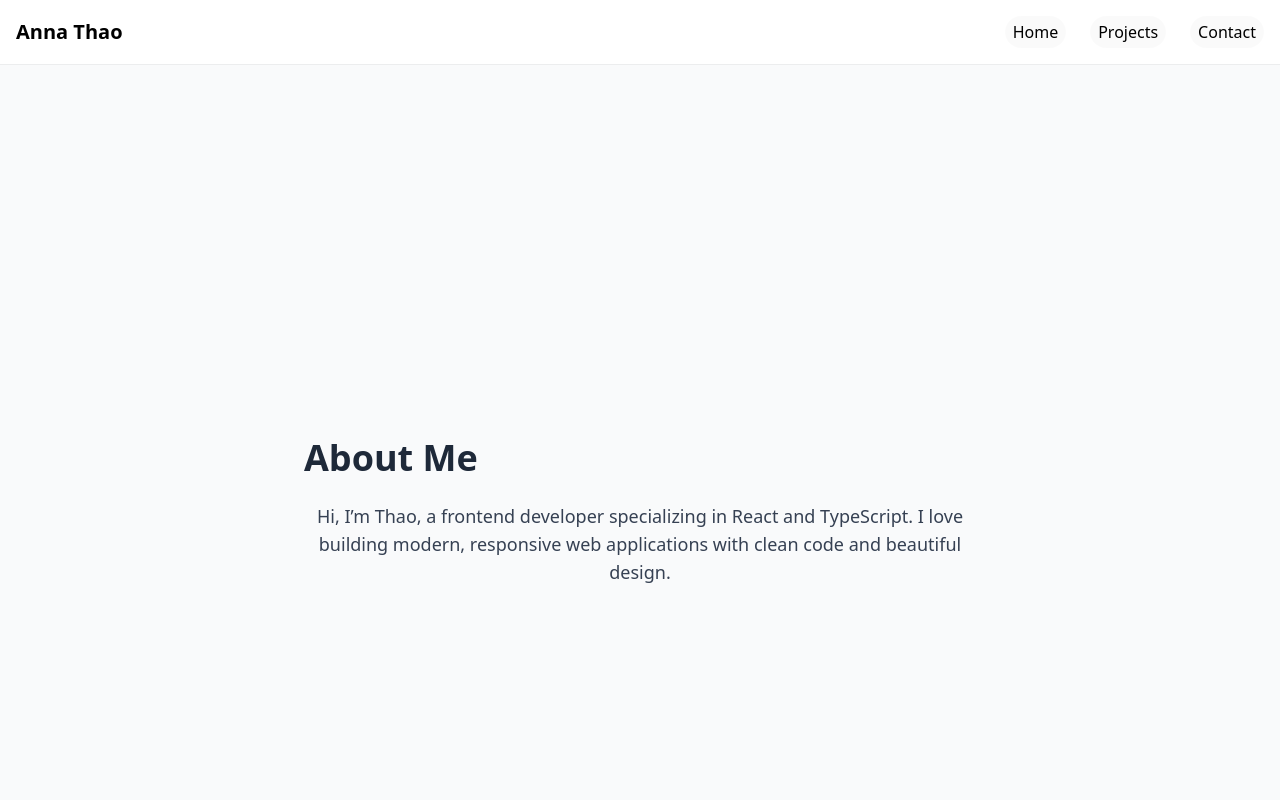
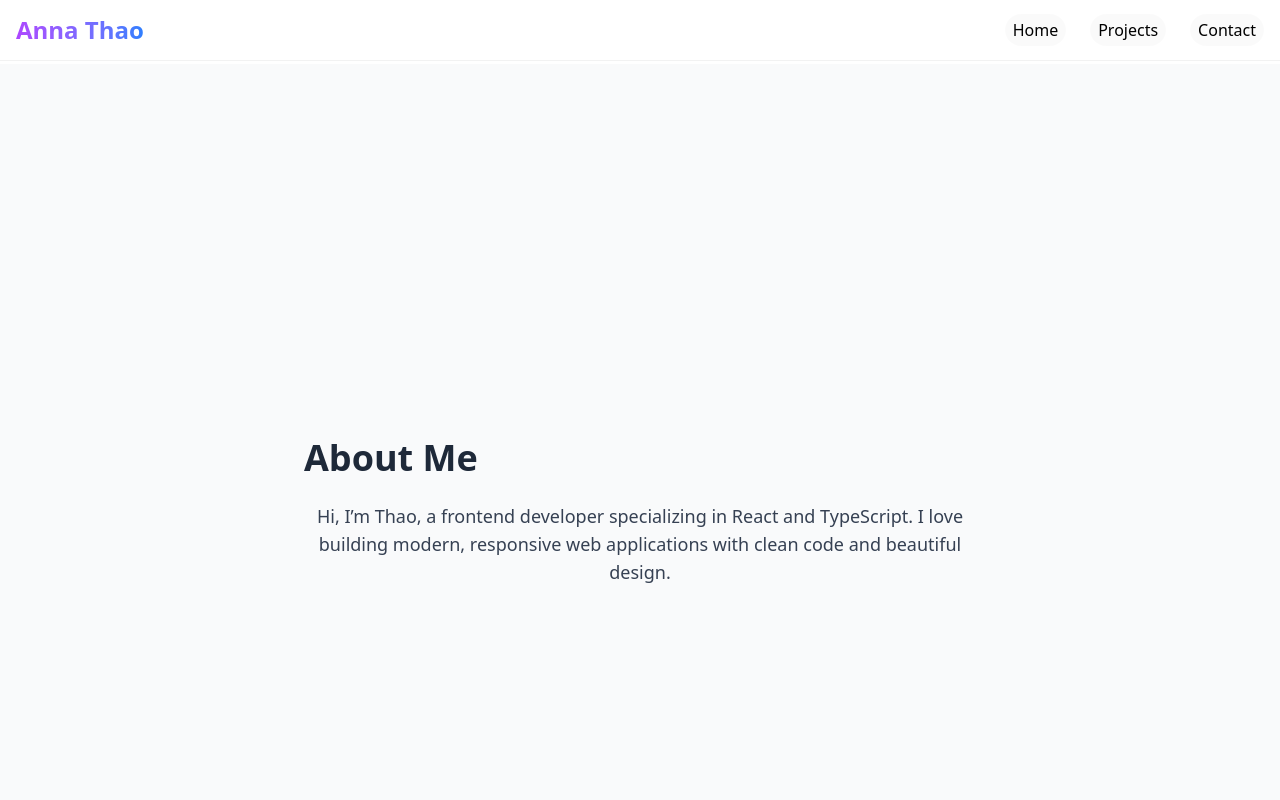
Before and after one commit to ThaoAnna/my-portfolio, a React (Vite) app: page / in a window 1280 px wide. Shown: the top 800 px of the page. Built offline with nearby package versions, Linux system fonts and the light colour scheme.

Commit message:
update the color of header

```diff
--- a/src/components/Navbar.tsx
+++ b/src/components/Navbar.tsx
@@ -4,9 +4,9 @@ const Navbar: React.FC = () => {
   return (
     <header className="fixed inset-x-0 top-0 z-10 border-b border-black/5 dark:border-white/10">
       <div className="bg-white dark:bg-gray-950">
-        <div className="flex h-16 items-center justify-between gap-8 px-4 sm:pz-6">
-          <div className="flex flex-row w-full justify-between">
-            <h1 className="text-xl font-bold">Anna Thao</h1>
+        <div className="flex h-15 items-center justify-between gap-8 px-4 sm:pz-6">
+          <div className="flex flex-row w-full justify-between text-sd-blue-500 bg-clip-text">
+            <h1 className="text-2xl font-bold text-transparent bg-clip-text bg-gradient-to-r from-purple-500 to-blue-500">Anna Thao</h1>
           </div>
           <div className="flex items-center gap-6 max-md:hidden">
               <button className="inline-flex items-center gap-1 rounded-full bg-gray-950/2 px-2 py-1">
```
